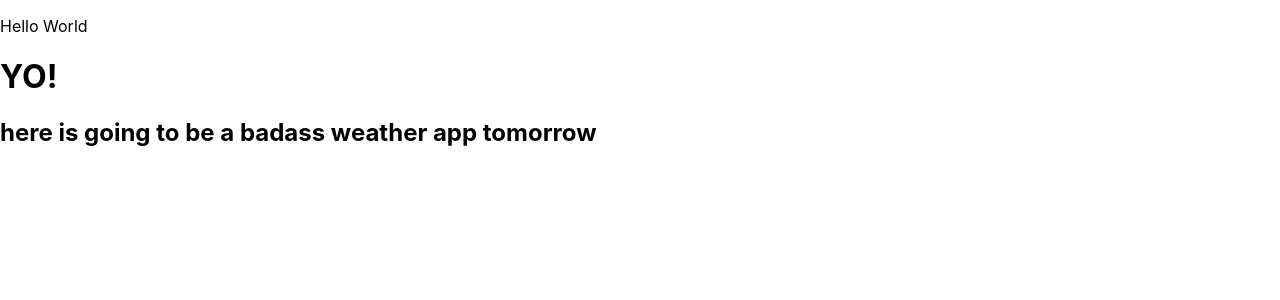
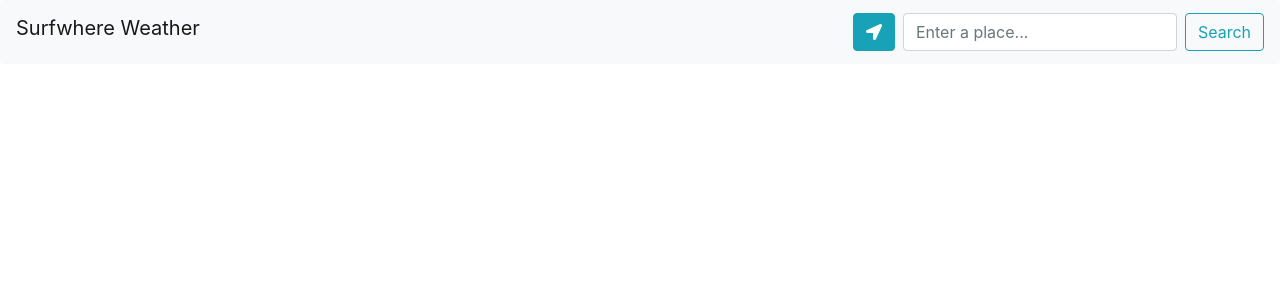
Before and after one commit to JanaJanKaKasova/surfwhere-react, a React (Create React App) app: page / in a window 1280 px wide. Shown: the top 300 px of the page. Built offline with nearby package versions, Linux system fonts and the light colour scheme.

Commit message:
Added navbar html + sources of Bootstrap,etc

```diff
--- a/public/index.html
+++ b/public/index.html
@@ -1,15 +1,46 @@
 <!DOCTYPE html>
 <html lang="en">
   <head>
-    <meta charset="utf-8">
-    <link rel="shortcut icon" href="%PUBLIC_URL%/favicon.ico">
-    <meta name="viewport" content="width=device-width, initial-scale=1, shrink-to-fit=no">
-    <meta name="theme-color" content="#000000">
+    <meta charset="utf-8" />
+    <link rel="shortcut icon" href="%PUBLIC_URL%/favicon.ico" />
+    <meta
+      name="viewport"
+      content="width=device-width, initial-scale=1, shrink-to-fit=no"
+    />
+    <meta name="theme-color" content="#000000" />
     <!--
       manifest.json provides metadata used when your web app is added to the
       homescreen on Android. See https://developers.google.com/web/fundamentals/web-app-manifest/
     -->
-    <link rel="manifest" href="%PUBLIC_URL%/manifest.json">
+    <link rel="manifest" href="%PUBLIC_URL%/manifest.json" />
+    <script
+      src="https://code.jquery.com/jquery-3.3.1.slim.min.js"
+      integrity="sha384-q8i/X+965DzO0rT7abK41JStQIAqVgRVzpbzo5smXKp4YfRvH+8abtTE1Pi6jizo"
+      crossorigin="anonymous"
+    ></script>
+    <script
+      src="https://cdnjs.cloudflare.com/ajax/libs/popper.js/1.14.3/umd/popper.min.js"
+      integrity="sha384-ZMP7rVo3mIykV+2+9J3UJ46jBk0WLaUAdn689aCwoqbBJiSnjAK/l8WvCWPIPm49"
+      crossorigin="anonymous"
+    ></script>
+    <script
+      src="https://stackpath.bootstrapcdn.com/bootstrap/4.1.3/js/bootstrap.min.js"
+      integrity="sha384-ChfqqxuZUCnJSK3+MXmPNIyE6ZbWh2IMqE241rYiqJxyMiZ6OW/JmZQ5stwEULTy"
+      crossorigin="anonymous"
+    ></script>
+
+    <link
+      rel="stylesheet"
+      href="https://stackpath.bootstrapcdn.com/bootstrap/4.1.3/css/bootstrap.min.css"
+      integrity="sha384-MCw98/SFnGE8fJT3GXwEOngsV7Zt27NXFoaoApmYm81iuXoPkFOJwJ8ERdknLPMO"
+      crossorigin="anonymous"
+    />
+    <link
+      rel="stylesheet"
+      href="https://use.fontawesome.com/releases/v5.4.1/css/all.css"
+      integrity="sha384-5sAR7xN1Nv6T6+dT2mhtzEpVJvfS3NScPQTrOxhwjIuvcA67KV2R5Jz6kr4abQsz"
+      crossorigin="anonymous"
+    />
     <!--
       Notice the use of %PUBLIC_URL% in the tags above.
       It will be replaced with the URL of the `public` folder during the build.
@@ -22,9 +53,11 @@
     <title>React App</title>
   </head>
   <body>
-    <noscript>
-      You need to enable JavaScript to run this app.
-    </noscript>
+    <div class="container">
+      <div class="weather-container"><div id="lisbon"></div></div>
+      <div class="weather-container"><div id="filipovahora"></div></div>
+    </div>
+    <noscript> You need to enable JavaScript to run this app. </noscript>
     <div id="root"></div>
     <!--
       This HTML file is a template.
--- a/src/App.js
+++ b/src/App.js
@@ -3,10 +3,24 @@ import React from "react";
 class App extends React.Component {
   render() {
     return (
-      <div>
-        <p>Hello World</p>
-        <h1>YO!</h1>
-        <h2>here is going to be a badass weather app tomorrow</h2>
+      <div className="navbar navbar-light bg-light rounded">
+        <label className="navbar-brand">Surfwhere Weather</label>
+
+        <form className="form-inline text-right" id="weather__form">
+          <button id="weather-refresh" className="btn btn-info mr-sm-2">
+            <i className="fas fa-location-arrow" />
+          </button>
+          <input
+            className="form-control mr-sm-2"
+            id="weather__form-location"
+            type="search"
+            placeholder="Enter a place..."
+            aria-label="Search"
+          />
+          <button className="btn btn-outline-info my-2 my-sm-0" type="submit">
+            <span id="Searchbutton">Search</span>
+          </button>
+        </form>
       </div>
     );
   }
```
